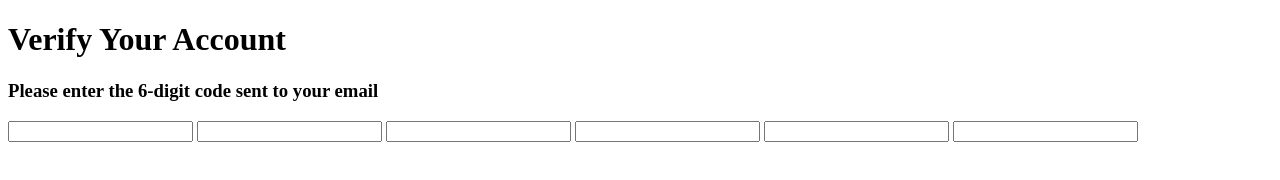
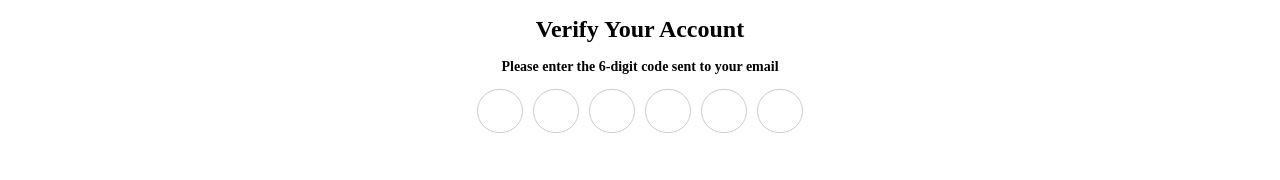
Before and after one commit to acciojob/OTP-Vaish9602, a website: page main.html in a window 1280 px wide. Drawn offline with Linux system fonts and the light colour scheme.

Commit message:
created a submission

```diff
--- a/script.js
+++ b/script.js
@@ -1 +1,15 @@
 //your JS code here. If required.
+const inputs=document.querySelectorAll(".code");
+inputs.forEach((input,idx)=>{
+input.addEventListener('input',(e)=>{
+	if(e.target.value.length===1 && idx <inputs.length-1){
+		inputs[idx+1].focus();
+
+}
+})
+	input.addEventListener("keydown",(e)=>{
+if(e.key == "Backspace" && idx> 0 && input.value===""){
+	inputs[idx-1].focus();
+}
+	})
+})
--- a/styles.css
+++ b/styles.css
@@ -1 +1,24 @@
 /*  your css code here. If applicable */
+#verification_heading{
+font-size:24px;
+text-align:center;
+}
+
+#verification_subtext{
+font-size:14px;
+text-align:center;
+margin-botom:20px;
+}
+.code-container{
+display:flex;
+justify-content:center;
+gap:10px;
+}
+.code{
+width:40px;
+height:40px;
+font-size:24px;
+text-align:center;
+border:1px solid #ccc;
+border-radius:50px;
+}
```
